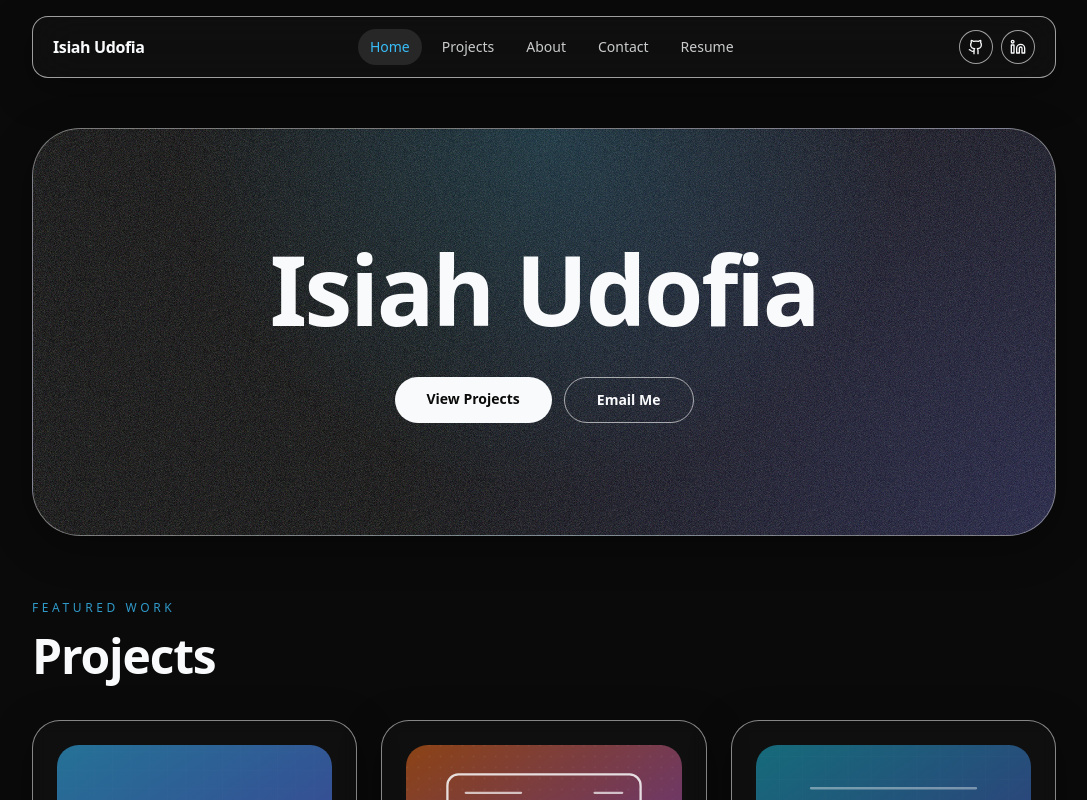
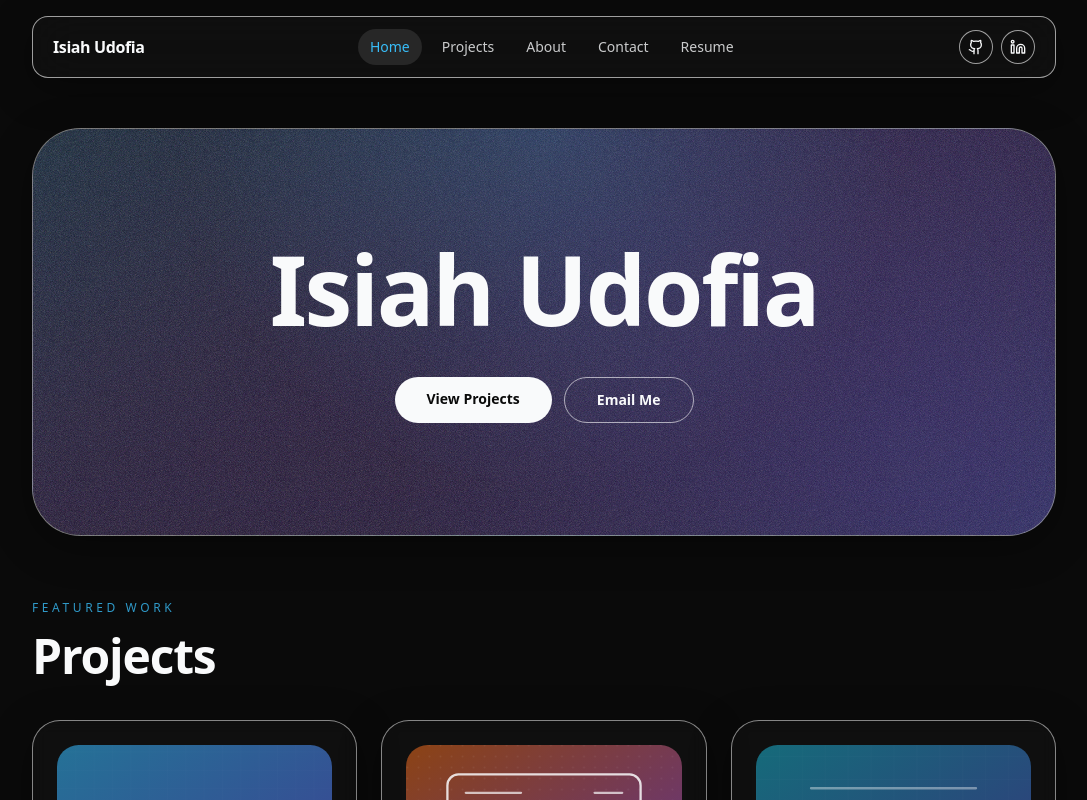
Before and after one commit to iudofia2026/isiahudofia.com, a Next.js app: page / in a window 1280 px wide. Shown: the top 800 px of the page, without its empty margins (96-1183 px from the left). Built offline with nearby package versions, Linux system fonts and the light colour scheme.

Commit message:
feat: add animated gradient to hero

```diff
--- a/app/globals.css
+++ b/app/globals.css
@@ -61,3 +61,18 @@ textarea:focus-visible {
 ::-webkit-scrollbar-thumb:hover {
   background: rgba(255, 255, 255, 0.12);
 }
+
+@keyframes gradientShift {
+  0% {
+    transform: translate3d(-12%, -8%, 0) scale(1.05);
+    opacity: 0.85;
+  }
+  50% {
+    transform: translate3d(10%, 12%, 0) scale(1.1);
+    opacity: 1;
+  }
+  100% {
+    transform: translate3d(-12%, -8%, 0) scale(1.05);
+    opacity: 0.85;
+  }
+}
--- a/app/page.tsx
+++ b/app/page.tsx
@@ -36,7 +36,10 @@ export default function HomePage() {
               'radial-gradient(circle at top, rgba(56,189,248,0.18), transparent 55%), radial-gradient(circle at bottom right, rgba(99,102,241,0.22), transparent 60%), url(/noise.svg)',
           }}
         >
-          <div className="relative mx-auto flex max-w-3xl flex-col items-center gap-10">
+          <div className="absolute inset-0 -z-10 overflow-hidden" aria-hidden="true">
+            <div className="pointer-events-none absolute -inset-40 bg-gradient-to-br from-cyan-400/25 via-purple-500/20 to-indigo-500/25 blur-[120px] motion-safe:animate-[gradientShift_28s_ease-in-out_infinite] motion-reduce:animate-none" />
+          </div>
+          <div className="relative z-10 mx-auto flex max-w-3xl flex-col items-center gap-10">
             <h1 className="text-5xl font-semibold tracking-tight text-foreground sm:text-7xl md:text-8xl">
               Isiah Udofia
             </h1>
```
